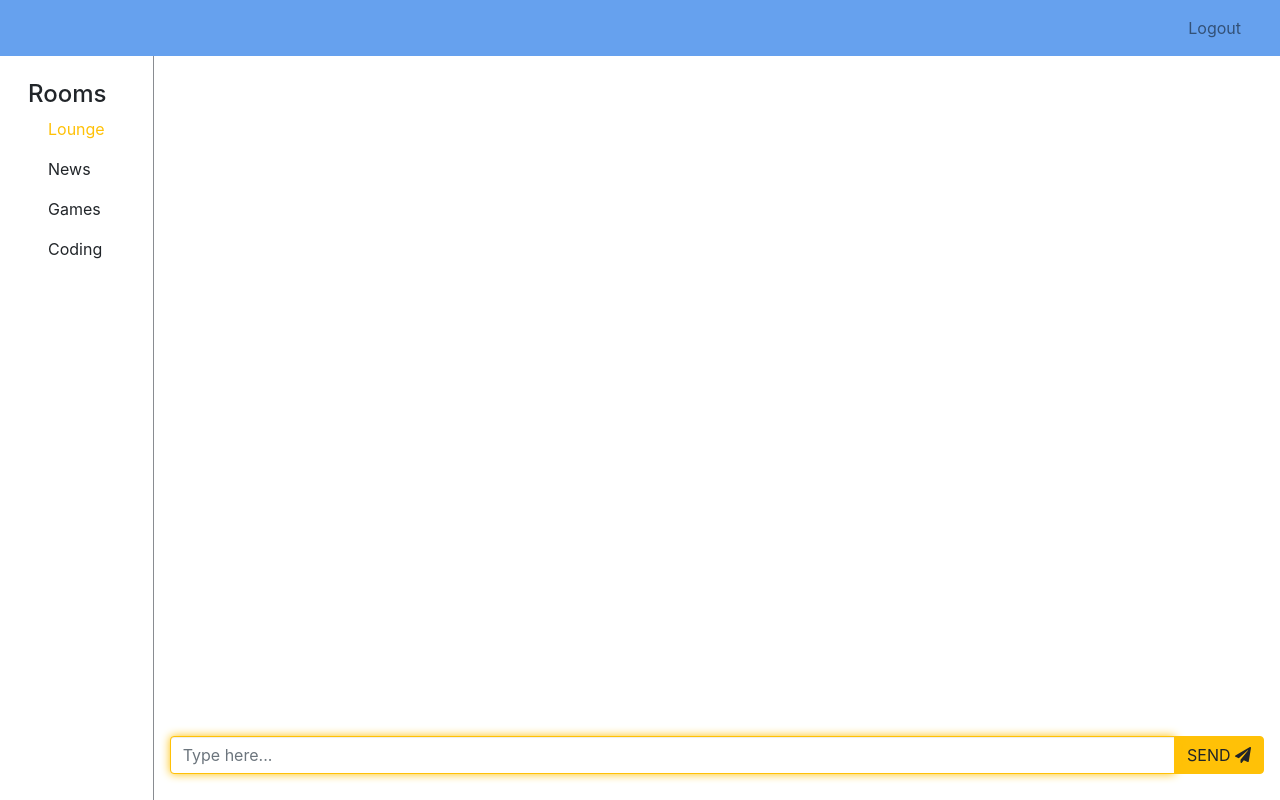
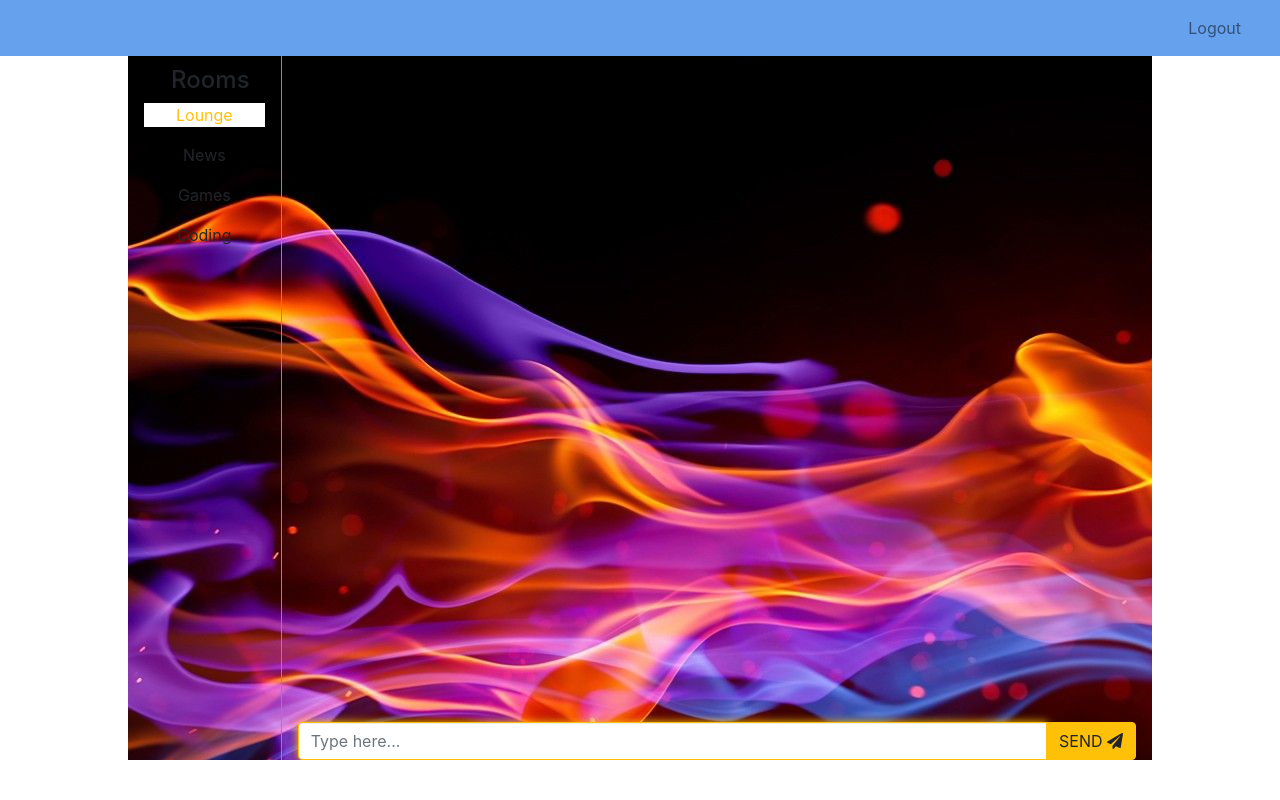
Before and after one commit to musauysal033/flaskypy, a Flask app: page /chat in a window 1280 px wide. Run offline with Flask 2, Linux system fonts and the light colour scheme; the visitor is signed in with stand-in values (Sample User, id 1); data comes from the database, SQL or seed files in the repository; some libraries are stand-ins or nearby versions.

Commit message:
comlete3

```diff
--- a/static/styles/chat_style.css
+++ b/static/styles/chat_style.css
@@ -1,6 +1,9 @@
 
 .wrapper {
     display: flex;
+    width: 80%;
+    height: 95vh;
+    background: url("../styles/b.jpg");
 }
 
 #main-section {
--- a/templates/chat.html
+++ b/templates/chat.html
@@ -24,6 +24,8 @@
                 <p class=formError>{{ messages[0] }}</p>
             {% endif %}
         {% endwith %}
+        <center>
+
 
         <div class="wrapper">
 
@@ -106,6 +108,6 @@
         <!-- Font Awesome JS -->
         <script defer src="https://use.fontawesome.com/releases/v5.0.13/js/solid.js" integrity="sha384-tzzSw1/Vo+0N5UhStP3bvwWPq+uvzCMfrN1fEFe+xBmv1C/AtVX5K0uZtmcHitFZ" crossorigin="anonymous"></script>
         <script defer src="https://use.fontawesome.com/releases/v5.0.13/js/fontawesome.js" integrity="sha384-6OIrr52G08NpOFSZdxxz1xdNSndlD4vdcf/q2myIUVO0VsqaGHJsB0RaBE01VTOY" crossorigin="anonymous"></script>
-
+     </center>
     </body>
 </html>
```
